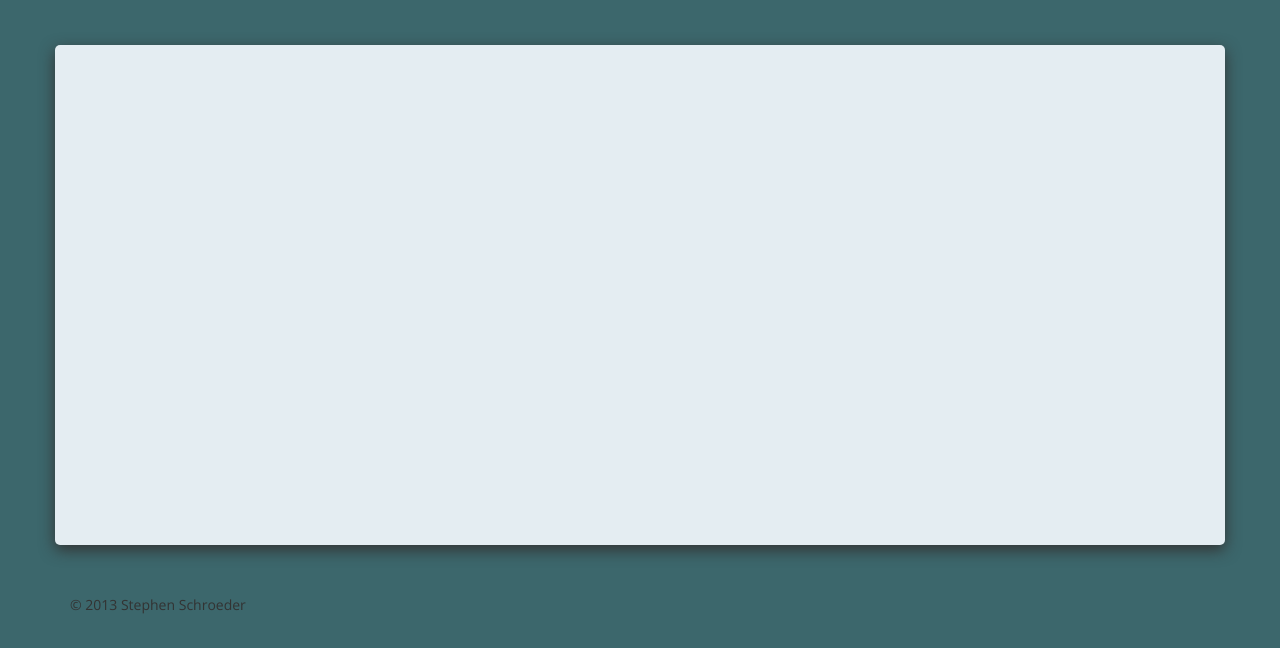
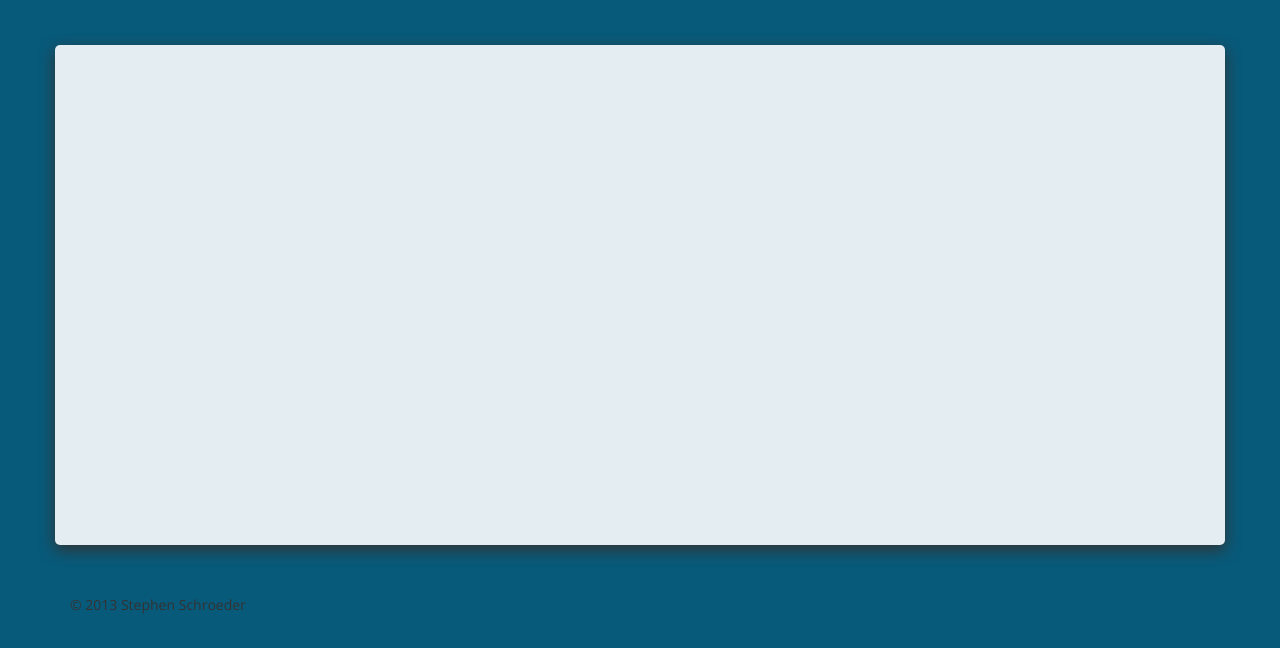
Before and after one commit to kplamp/tcm, a website: page app/views/index.html in a window 1280 px wide. Drawn offline with nearby package versions, Linux system fonts and the light colour scheme; files that its build step writes are made by us from their sources; files whose address does not match are found by name.

Commit message:
Background color change.  For fun.

```diff
--- a/public/css/tcm.css
+++ b/public/css/tcm.css
@@ -3,7 +3,7 @@ html,body { height: 100%; }
 body {
     margin-top: 45px;
     /*background-image: url('../img/hexellence.png');*/
-    background-color: #3C676C;
+    background-color: #085A7A;
     font-family: 'Open Sans', sans-serif;
 }
 
```
